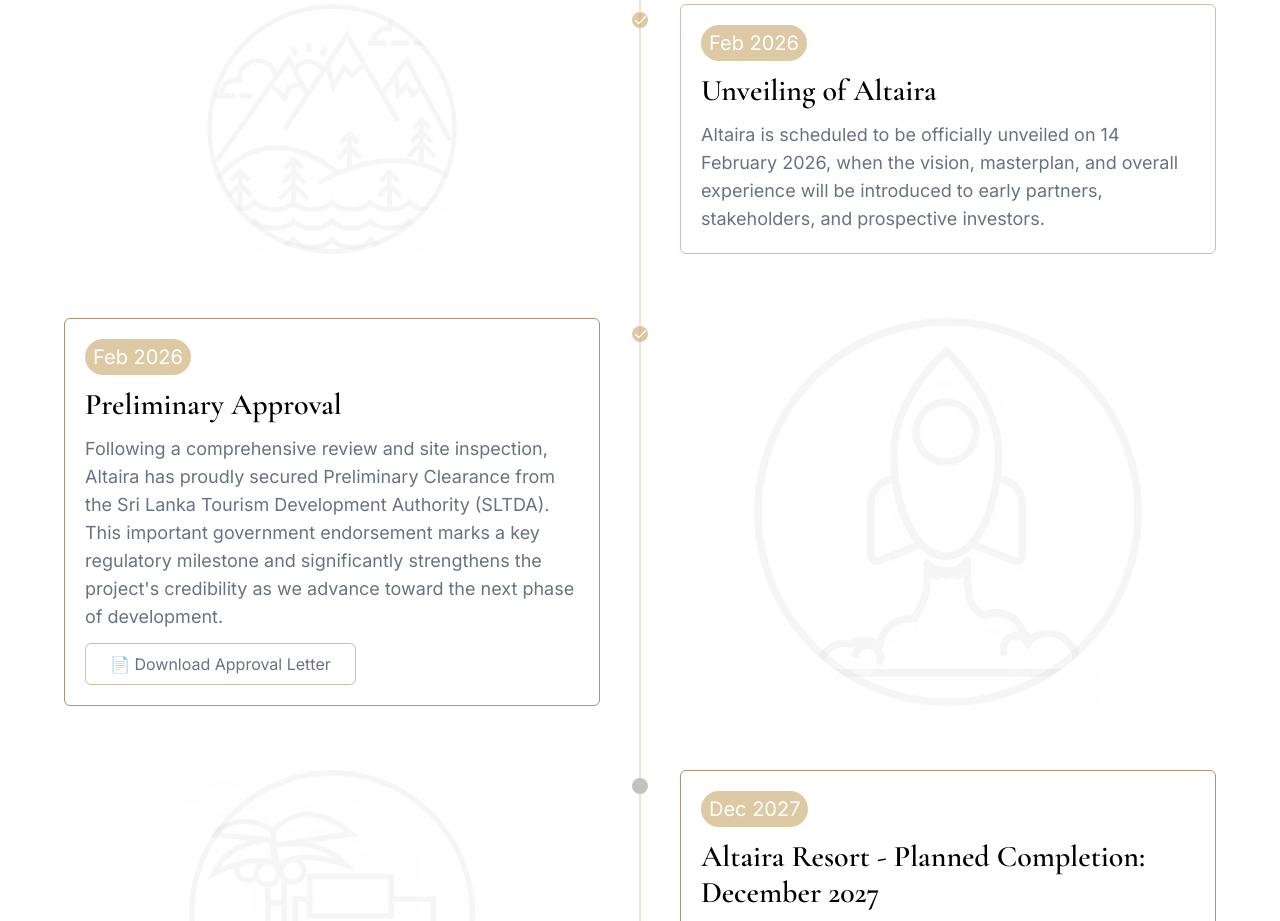
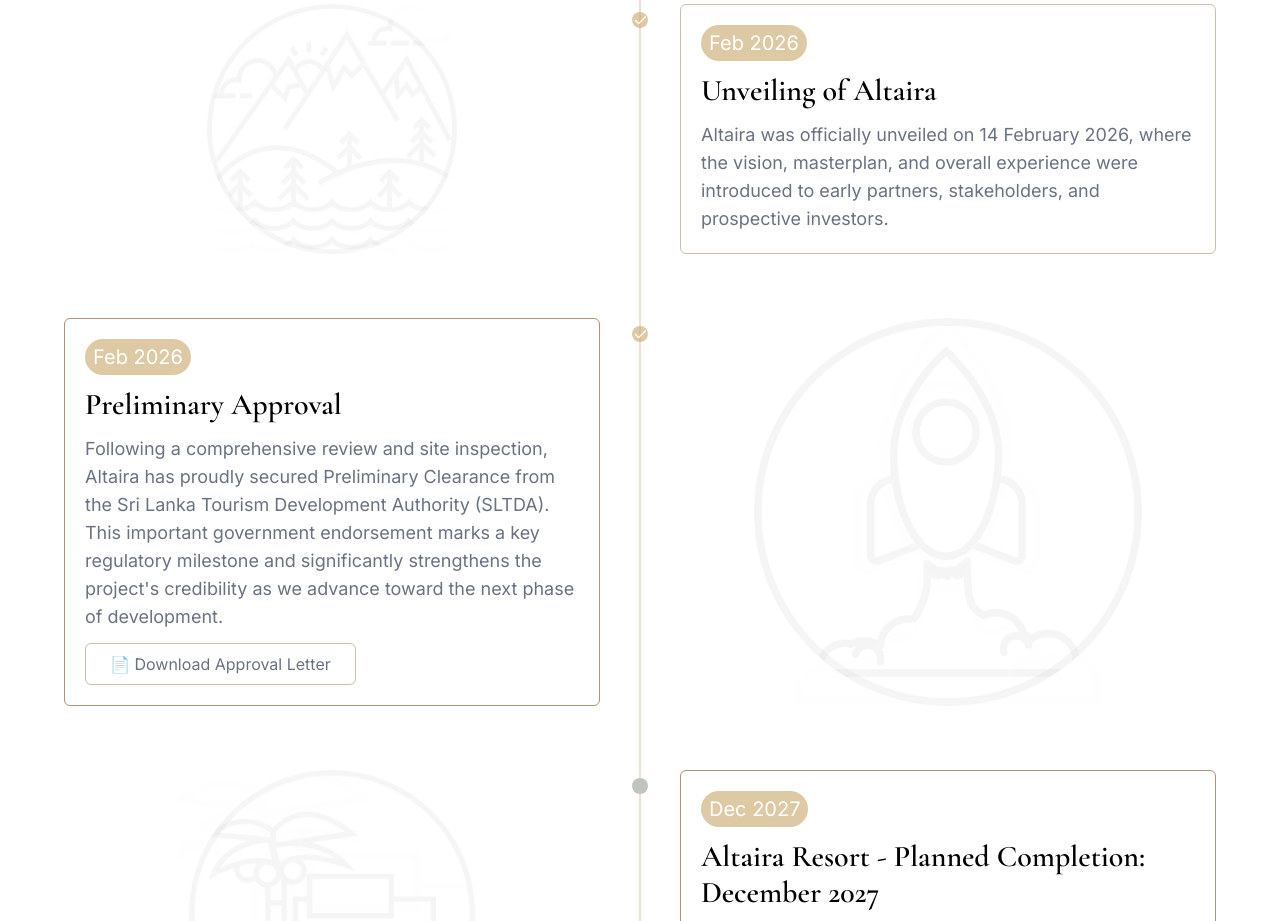
Before and after one commit to Fracspace/altaira2.0, a Next.js app: page /timeline in a window 1280 px wide. Shown: the part 2220-3141 px from the top of the page. Built offline with nearby package versions, Linux system fonts and the light colour scheme.

Commit message:
fix: update Altaira unveiling description

```diff
--- a/app/components/TimelinePageComponents/Timeline.tsx
+++ b/app/components/TimelinePageComponents/Timeline.tsx
@@ -431,10 +431,7 @@
                   Unveiling of Altaira
                 </h4>
                 <p className="text-gray-500 dark:text-white xl:text-lg font-inter">
-                  Altaira is scheduled to be officially unveiled on 14 February
-                  2026, when the vision, masterplan, and overall experience will
-                  be introduced to early partners, stakeholders, and prospective
-                  investors.
+                  Altaira was officially unveiled on 14 February 2026, where the vision, masterplan, and overall experience were introduced to early partners, stakeholders, and prospective investors.
                 </p>
                 {/* <button className='text-left rounded-md px-6 py-2 hover:scale-105 transition-transform duration-150 ease-in-out hover:shadow-[0_0_8px_rgba(173,146,115,0.2)] hover:border-none border border-[#AD9273]/60 w-fit cursor-pointer'>Read More</button> */}
               </div>
```
